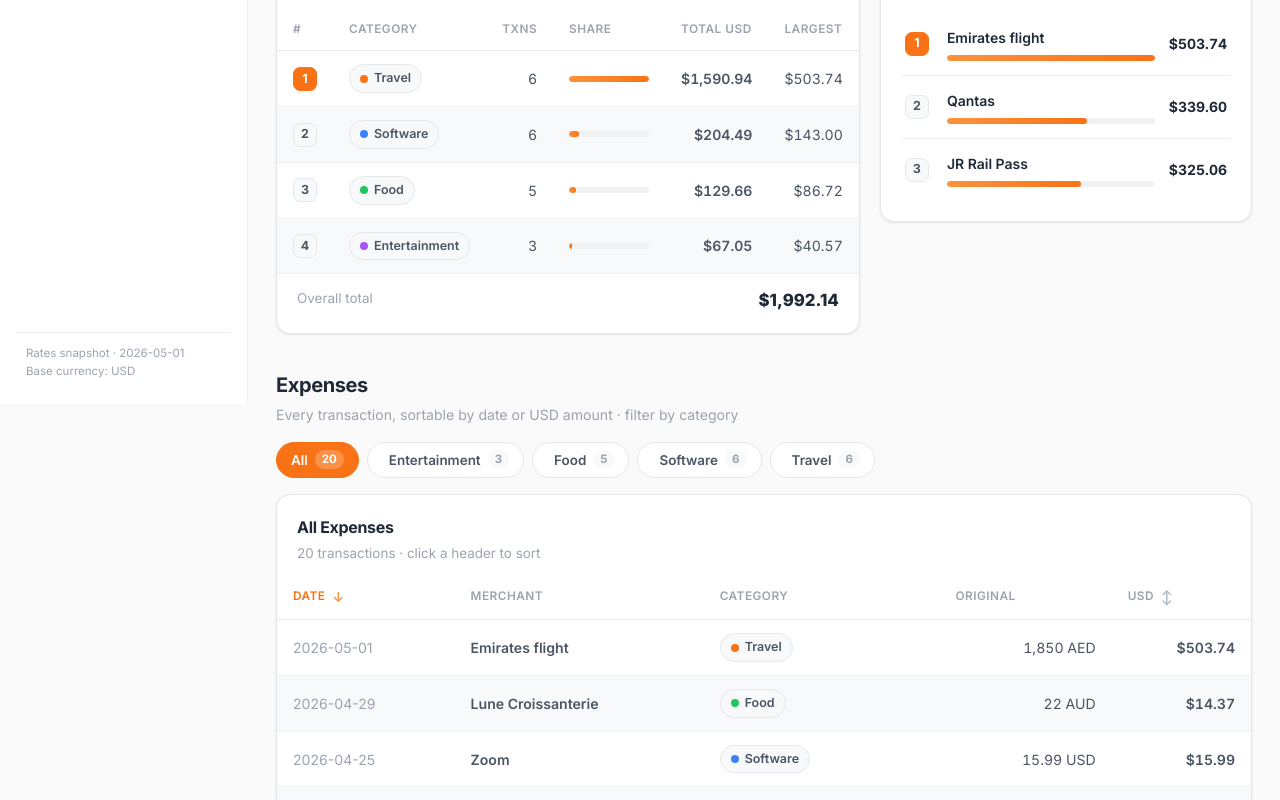
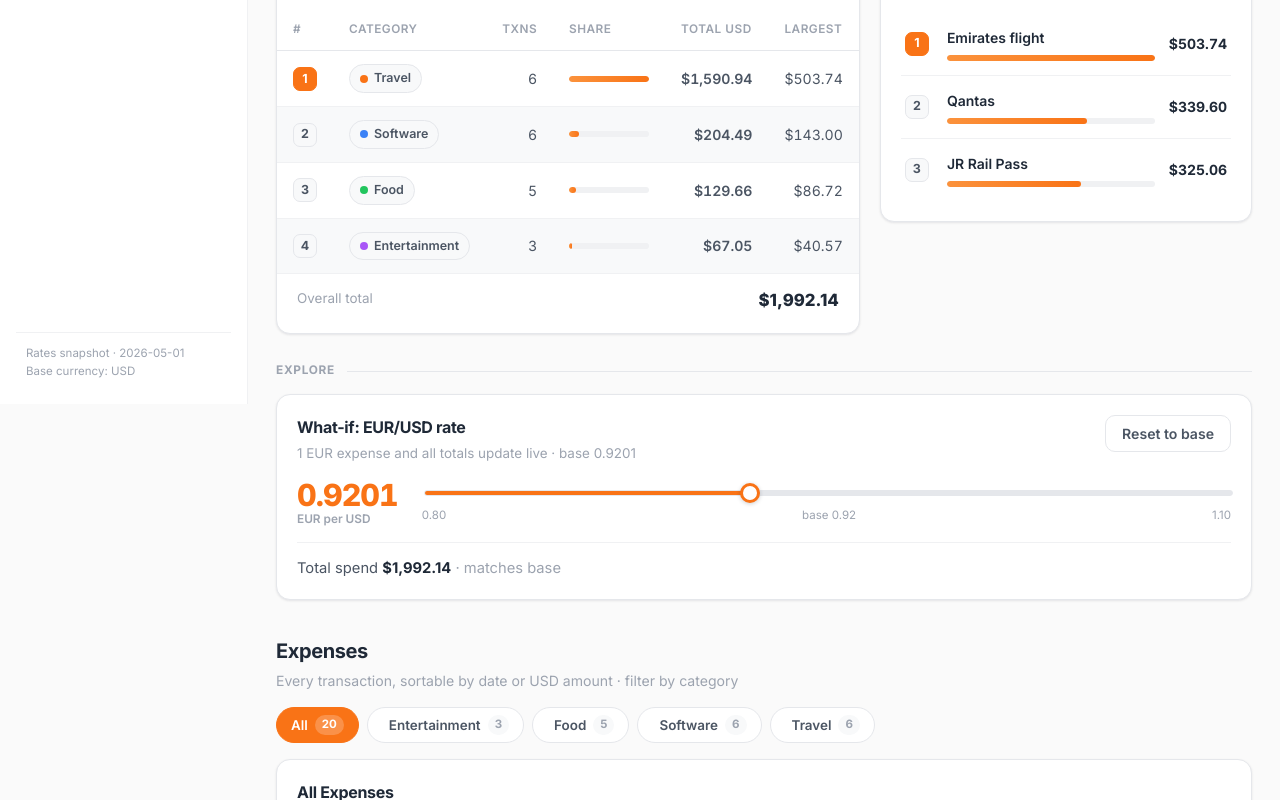
Before and after one commit to Sambitasterio/SpendLens, a React (Vite) app: page / in a window 1280 px wide. Shown: the part 396-1196 px from the top of the page. Built offline with nearby package versions, Linux system fonts and the light colour scheme.

Commit message:
Added a hypothetical slider

```diff
--- a/src/App.jsx
+++ b/src/App.jsx
@@ -8,6 +8,7 @@
 import CategoryFilter from './components/CategoryFilter.jsx';
 import AddExpenseForm from './components/AddExpenseForm.jsx';
 import AboutNotes from './components/AboutNotes.jsx';
+import WhatIfSlider from './components/WhatIfSlider.jsx';
 
 export default function App() {
   const [active, setActive] = useState('dashboard');
@@ -24,6 +25,10 @@
 
   // Table-only category filter (null = show all). Summary stays global.
   const [activeCategory, setActiveCategory] = useState(null);
+
+  // What-if: live EUR rate (units of EUR per USD). Default = base snapshot.
+  const [eurRate, setEurRate] = useState(RATES.EUR);
+  const effectiveRates = useMemo(() => ({ ...RATES, EUR: eurRate }), [eurRate]);
 
   const categories = useMemo(
     () => [...new Set(expenses.map((e) => e.category))].sort(),
@@ -59,7 +64,18 @@
             <h2>Spending Summary</h2>
             <p>All {expenses.length} expenses converted to USD · rates snapshot 2026-05-01</p>
           </div>
-          <SummaryDashboard expenses={expenses} rates={RATES} />
+          <SummaryDashboard expenses={expenses} rates={effectiveRates} />
+
+          <div className="explore-head">
+            <span>Explore</span>
+          </div>
+          <WhatIfSlider
+            expenses={expenses}
+            baseRates={RATES}
+            eurRate={eurRate}
+            onChange={setEurRate}
+            onReset={() => setEurRate(RATES.EUR)}
+          />
         </section>
 
         {/* Placeholders for upcoming phases */}
@@ -74,7 +90,7 @@
             onSelect={setActiveCategory}
             counts={counts}
           />
-          <ExpenseTable expenses={filteredExpenses} rates={RATES} />
+          <ExpenseTable expenses={filteredExpenses} rates={effectiveRates} />
         </section>
 
         <section id="add" className="section">
--- /dev/null
+++ b/src/components/WhatIfSlider.jsx
@@ -0,0 +1,73 @@
+import { summarize, round2 } from '../lib/currency.js';
+import { fmtUSD } from '../lib/format.js';
+
+const MIN = 0.8;
+const MAX = 1.1;
+
+// "What-if" control: adjust the EUR rate (units of EUR per 1 USD) and watch all
+// EUR expenses + category totals recompute live. Note shows total-spend delta vs base.
+export default function WhatIfSlider({ expenses, baseRates, eurRate, onChange, onReset }) {
+  const base = baseRates.EUR;
+  const isBase = Math.abs(eurRate - base) < 1e-9;
+  const eurCount = expenses.filter((e) => e.currency === 'EUR').length;
+
+  const baseOverall = summarize(expenses, baseRates).overall;
+  const curOverall = summarize(expenses, { ...baseRates, EUR: eurRate }).overall;
+  const delta = round2(curOverall - baseOverall);
+
+  const pct = ((eurRate - MIN) / (MAX - MIN)) * 100;
+
+  return (
+    <div className={`card card-pad whatif ${isBase ? '' : 'active'}`}>
+      <div className="whatif-head">
+        <div>
+          <h3 style={{ fontSize: '1rem', display: 'flex', alignItems: 'center', gap: 8 }}>
+            What-if: EUR/USD rate
+            {!isBase && <span className="hyp-badge">Hypothetical</span>}
+          </h3>
+          <p style={{ margin: '4px 0 0', color: 'var(--ink-muted)', fontSize: '0.84rem' }}>
+            {eurCount} EUR expense{eurCount === 1 ? '' : 's'} and all totals update live · base {base.toFixed(4)}
+          </p>
+        </div>
+        <button className="btn btn-ghost" onClick={onReset} disabled={isBase}>
+          Reset to base
+        </button>
+      </div>
+
+      <div className="whatif-controls">
+        <div className="whatif-rate">
+          <span className="whatif-rate-val">{eurRate.toFixed(4)}</span>
+          <span className="whatif-rate-unit">EUR&nbsp;per&nbsp;USD</span>
+        </div>
+        <div className="whatif-slider">
+          <input
+            type="range"
+            min={MIN}
+            max={MAX}
+            step="0.0001"
+            value={eurRate}
+            onChange={(e) => onChange(Number(e.target.value))}
+            style={{ background: `linear-gradient(90deg, var(--accent) ${pct}%, var(--border) ${pct}%)` }}
+            aria-label="EUR per USD rate"
+          />
+          <div className="whatif-scale">
+            <span>{MIN.toFixed(2)}</span>
+            <span>base {base.toFixed(2)}</span>
+            <span>{MAX.toFixed(2)}</span>
+          </div>
+        </div>
+      </div>
+
+      <div className="whatif-note">
+        Total spend <strong>{fmtUSD(curOverall)}</strong>
+        {delta === 0 ? (
+          <span className="delta neutral"> · matches base</span>
+        ) : delta > 0 ? (
+          <span className="delta up"> · ▲ {fmtUSD(delta)} higher than base ({fmtUSD(baseOverall)})</span>
+        ) : (
+          <span className="delta down"> · ▼ {fmtUSD(Math.abs(delta))} lower than base ({fmtUSD(baseOverall)})</span>
+        )}
+      </div>
+    </div>
+  );
+}
--- a/src/styles.css
+++ b/src/styles.css
@@ -433,6 +433,79 @@
   .form-grid { grid-template-columns: 1fr; }
 }
 
+/* "Explore" divider above secondary tools */
+.explore-head {
+  display: flex; align-items: center; gap: 12px;
+  margin: 28px 0 14px;
+}
+.explore-head span {
+  font-size: 0.74rem; font-weight: 700; letter-spacing: 0.06em;
+  text-transform: uppercase; color: var(--ink-muted);
+}
+.explore-head::after {
+  content: ''; flex: 1; height: 1px; background: var(--border);
+}
+
+/* what-if slider */
+.whatif { margin-bottom: 4px; transition: border-color 0.2s ease, box-shadow 0.2s ease; }
+.whatif.active { border-color: var(--accent); box-shadow: 0 0 0 3px var(--accent-ring); }
+.whatif-head {
+  display: flex; align-items: flex-start; justify-content: space-between;
+  gap: 16px; margin-bottom: 16px; flex-wrap: wrap;
+}
+.hyp-badge {
+  font-size: 0.66rem; font-weight: 700; letter-spacing: 0.04em; text-transform: uppercase;
+  color: var(--accent); background: var(--accent-soft); border: 1px solid #ffe2cc;
+  padding: 2px 8px; border-radius: 999px;
+}
+.whatif-controls {
+  display: grid; grid-template-columns: auto 1fr; gap: 24px; align-items: center;
+}
+.whatif-rate { display: flex; flex-direction: column; line-height: 1.1; }
+.whatif-rate-val {
+  font-size: 1.9rem; font-weight: 800; letter-spacing: -0.03em;
+  font-variant-numeric: tabular-nums; color: var(--accent);
+}
+.whatif-rate-unit { font-size: 0.74rem; color: var(--ink-muted); font-weight: 600; }
+.whatif-slider { width: 100%; }
+.whatif-scale {
+  display: flex; justify-content: space-between;
+  font-size: 0.72rem; color: var(--ink-muted); margin-top: 6px;
+}
+.whatif-note {
+  margin-top: 16px; padding-top: 14px; border-top: 1px solid var(--border-soft);
+  font-size: 0.92rem; color: var(--ink-soft);
+}
+.whatif-note strong { color: var(--ink); font-weight: 700; }
+.delta.up { color: var(--error); font-weight: 600; }
+.delta.down { color: var(--success); font-weight: 600; }
+.delta.neutral { color: var(--ink-muted); }
+
+/* range input — orange themed */
+input[type='range'] {
+  -webkit-appearance: none; appearance: none;
+  width: 100%; height: 6px; border-radius: 999px;
+  background: var(--border); outline: none; padding: 0; cursor: pointer;
+}
+input[type='range']::-webkit-slider-thumb {
+  -webkit-appearance: none; appearance: none;
+  width: 20px; height: 20px; border-radius: 50%;
+  background: #fff; border: 3px solid var(--accent);
+  box-shadow: 0 1px 4px rgba(16, 24, 40, 0.2); cursor: pointer;
+  transition: transform 0.12s ease;
+}
+input[type='range']::-webkit-slider-thumb:hover { transform: scale(1.12); }
+input[type='range']::-moz-range-thumb {
+  width: 20px; height: 20px; border-radius: 50%;
+  background: #fff; border: 3px solid var(--accent);
+  box-shadow: 0 1px 4px rgba(16, 24, 40, 0.2); cursor: pointer;
+}
+input[type='range']:focus-visible::-webkit-slider-thumb { box-shadow: 0 0 0 4px var(--accent-ring); }
+
+@media (max-width: 560px) {
+  .whatif-controls { grid-template-columns: 1fr; gap: 14px; }
+}
+
 /* prose (about / notes) */
 .prose { max-width: 760px; }
 .notes-tag {
```
